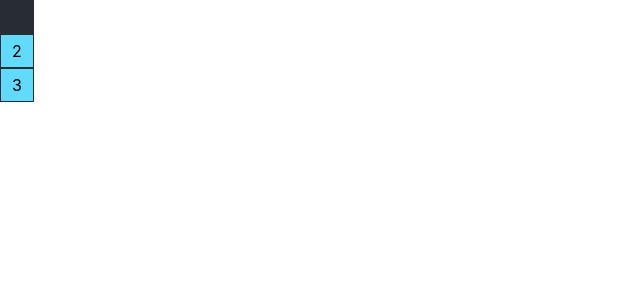
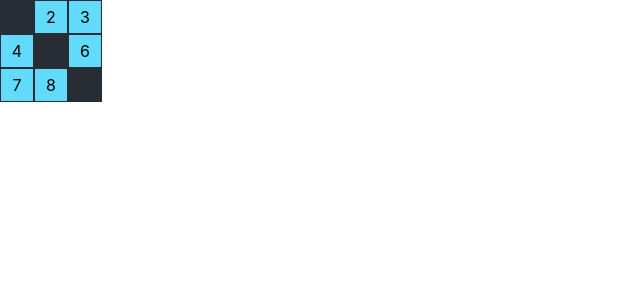
Before and after one commit to ksugimori/react-minesweeper, a React (Create React App) app: page / in a window 1280 px wide. Shown: the top 300 px of the page, without its empty margins (0-640 px from the left). Built offline with nearby package versions, Linux system fonts and the light colour scheme.

Commit message:
複数行に対応

```diff
--- a/src/App.scss
+++ b/src/App.scss
@@ -1,3 +1,8 @@
 .App {
   text-align: center;
 }
+
+.flex-row {
+  display: flex;
+  flex-direction: row;
+}
--- a/src/App.tsx
+++ b/src/App.tsx
@@ -4,11 +4,21 @@ import Cell from './components/Cell';
 import { useGame } from './state/GameProvider';
 
 function App() {
-  const { game } = useGame();
+  const { field } = useGame();
+
+  const divs = field.rows
+    // 各要素を <Cell> に変換
+    .map((row, y) => {
+      return row.map((cell, x) => {
+        return <Cell key={`${x}:${y}`} {...cell} />;
+      });
+    })
+    // 行単位で <div> で囲う
+    .map((cells, y) => <div key={y} className='flex-row'>{cells}</div>);
 
   return (
     <div className="App">
-      {game.cells[0].map(cell => <Cell {...cell} />)}
+      {divs}
     </div>
   );
 }
--- a/src/state/GameProvider.tsx
+++ b/src/state/GameProvider.tsx
@@ -2,34 +2,43 @@ import React, { createContext, useState, useContext } from 'react';
 import CellState from '../models/CellState';
 
 // TODO: クラス化？
+interface Field {
+  rows: CellState[][];
+}
 interface Game {
-  cells: CellState[][];
-}
-interface IGameContext {
-  game: Game;
+  field: Field;
   openCell: (x: number, y: number) => void
 }
 
-
-const defaultGame: Game = {
-  cells: [
+const field: Field = {
+  rows: [
     [
       { count: 1, isOpen: false },
       { count: 2, isOpen: true },
       { count: 3, isOpen: true },
+    ],
+    [
+      { count: 4, isOpen: true },
+      { count: 5, isOpen: false },
+      { count: 6, isOpen: true },
+    ],
+    [
+      { count: 7, isOpen: true },
+      { count: 8, isOpen: true },
+      { count: 9, isOpen: false },
     ]
   ]
 };
-const GameContext: React.Context<IGameContext> = createContext({
-  game: defaultGame, openCell: (x, y) => {
+const GameContext: React.Context<Game> = createContext({ field, openCell });
+export const useGame = () => useContext(GameContext);
 
-  }
-});
-export const useGame = () => useContext(GameContext);
+function openCell(x: number, y: number) {
+  console.log(`click (${x}, ${y})`)
+}
 
 export default function GameProvider(props: any) {
   return (
-    <GameContext.Provider value={{ game: defaultGame, openCell: (x, y) => console.log(`click (${x}, ${y})`) }}>
+    <GameContext.Provider value={{ field, openCell }}>
       {props.children}
     </GameContext.Provider>
   );
```
